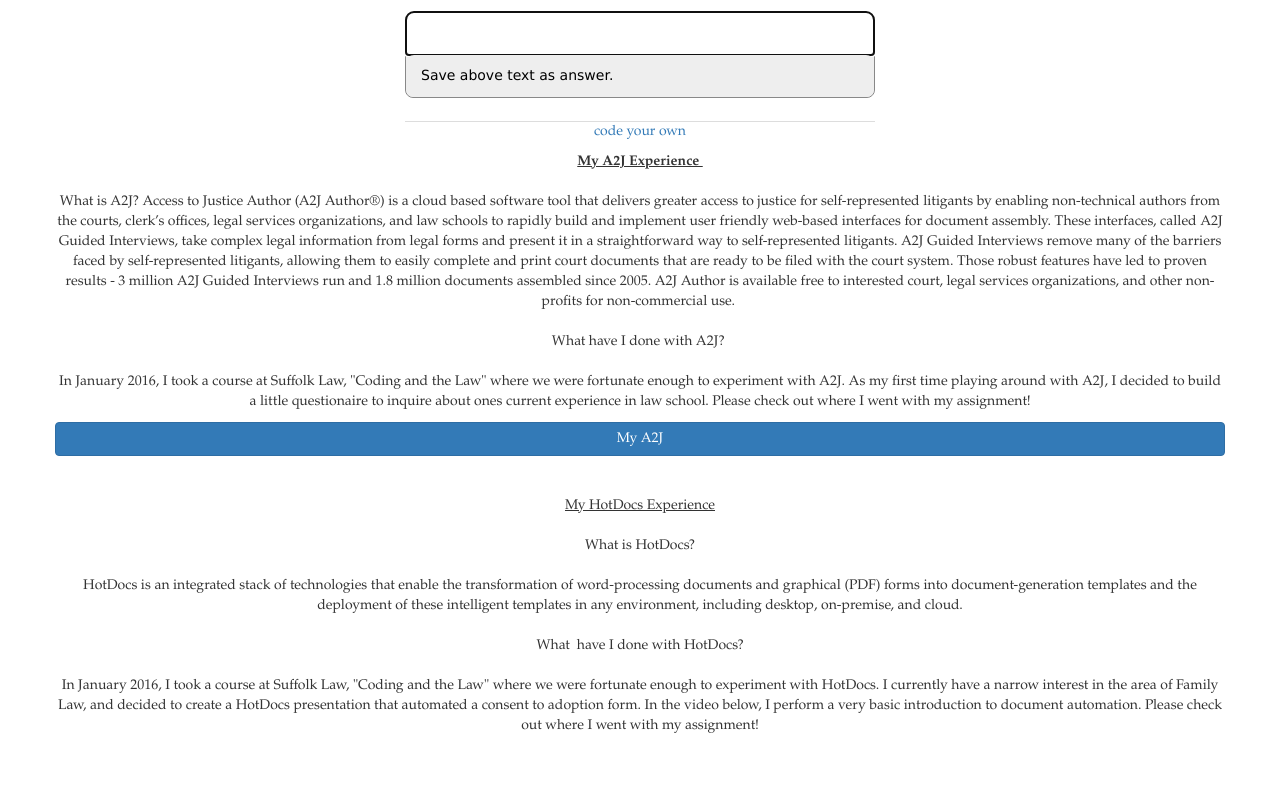
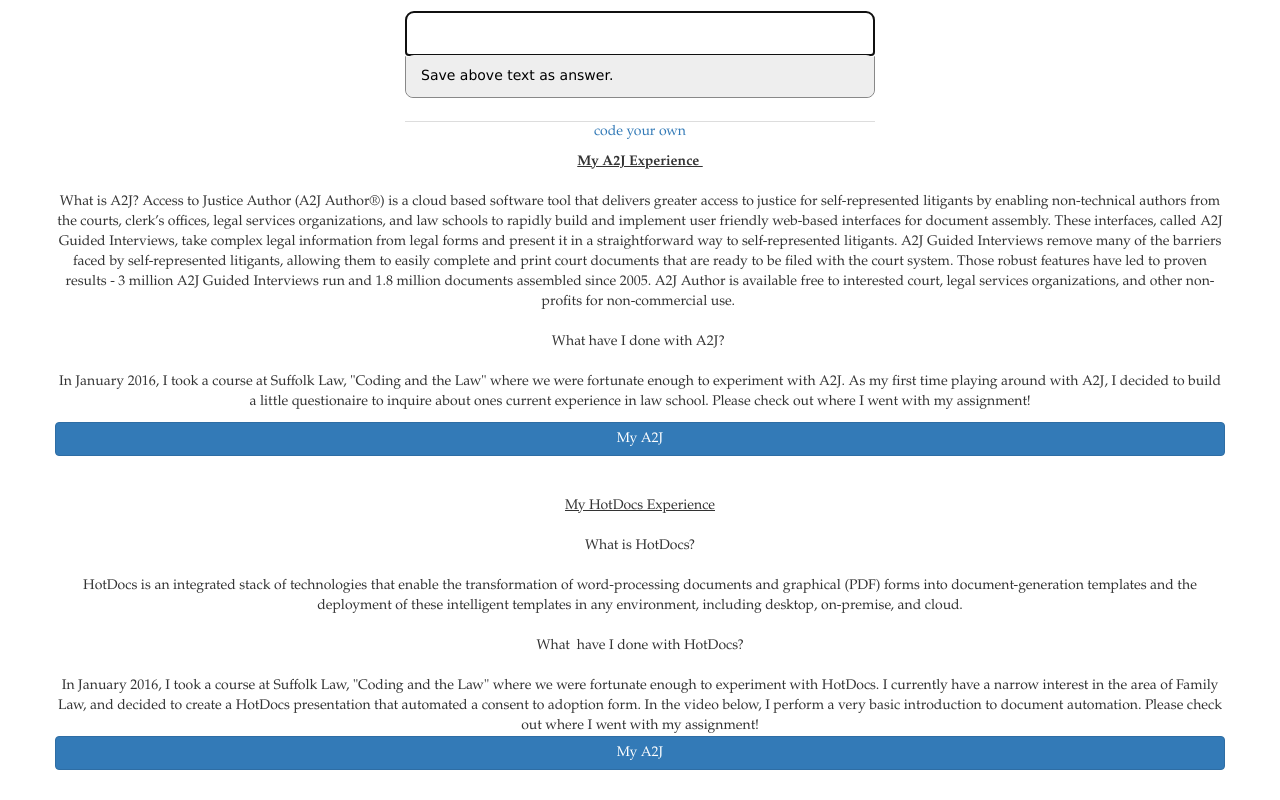
Before and after one commit to chelseastrauss/chelseastrauss.github.io, a plain HTML site: page index.html in a window 1280 px wide. Shown: the part 2847-3647 px from the top of the page. Before the commit the page ends 3613 px from the top, so only its background shows below. Drawn offline with nearby package versions, Linux system fonts and the light colour scheme.

Commit message:
added a2J

```diff
--- a/index.html
+++ b/index.html
@@ -1485,6 +1485,8 @@
                                   a HotDocs presentation that automated a consent to adoption form. In the
                                   video below, I perform a very basic introduction to document automation.
                                   Please check out where I went with my assignment!
+                                  <a class="btn btn-block btn-primary"
+                                href="http://www.a2jauthor.org/app/js/viewer/desktop.min.html?templateURL=%2Fapp%2Fuserfiles%2Fpublic%2Fchelseajoy%2Fguides%2FGuide2275%2F2016-01-31-16-28-05%2FGuide.xml&amp;fileDataURL=..%2Ftests%2Fdata%2F&amp;getDataURL=A2J_ViewerAnswerGet.php%3FanswersID%3D%26rnd%3D0.7721409564837813&amp;setDataURL=A2J_ViewerAnswerSet.php%3FanswersID%3D&amp;autoSetDataURL=A2J_ViewerAutoSetData.php%3FanswersID%3D&amp;exitURL=A2J_ViewerExit.html&amp;logURL=A2J_ViewerLog.php&amp;errRepURL=A2J_ViewerErrRep.php">My A2J</a
                                   <br>
                                   <br>
                                 </p>
```
